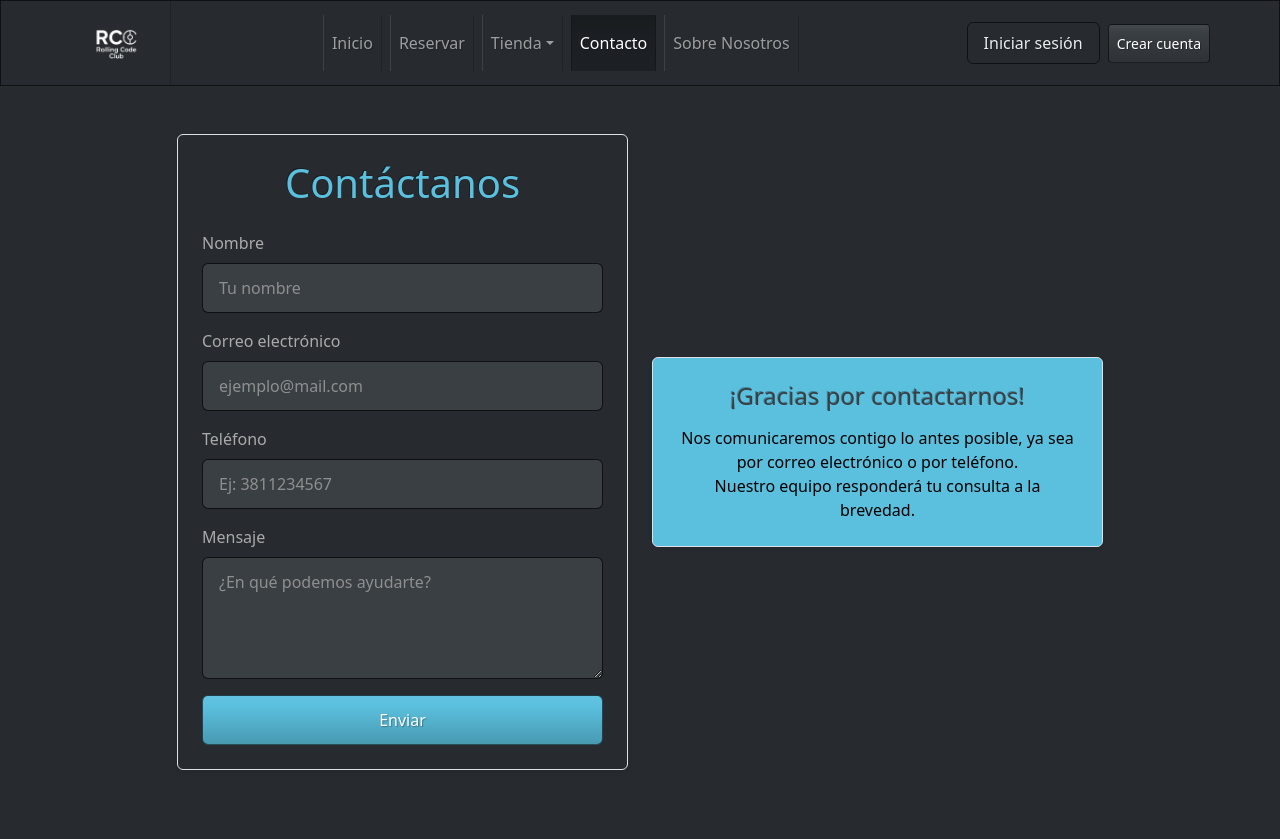
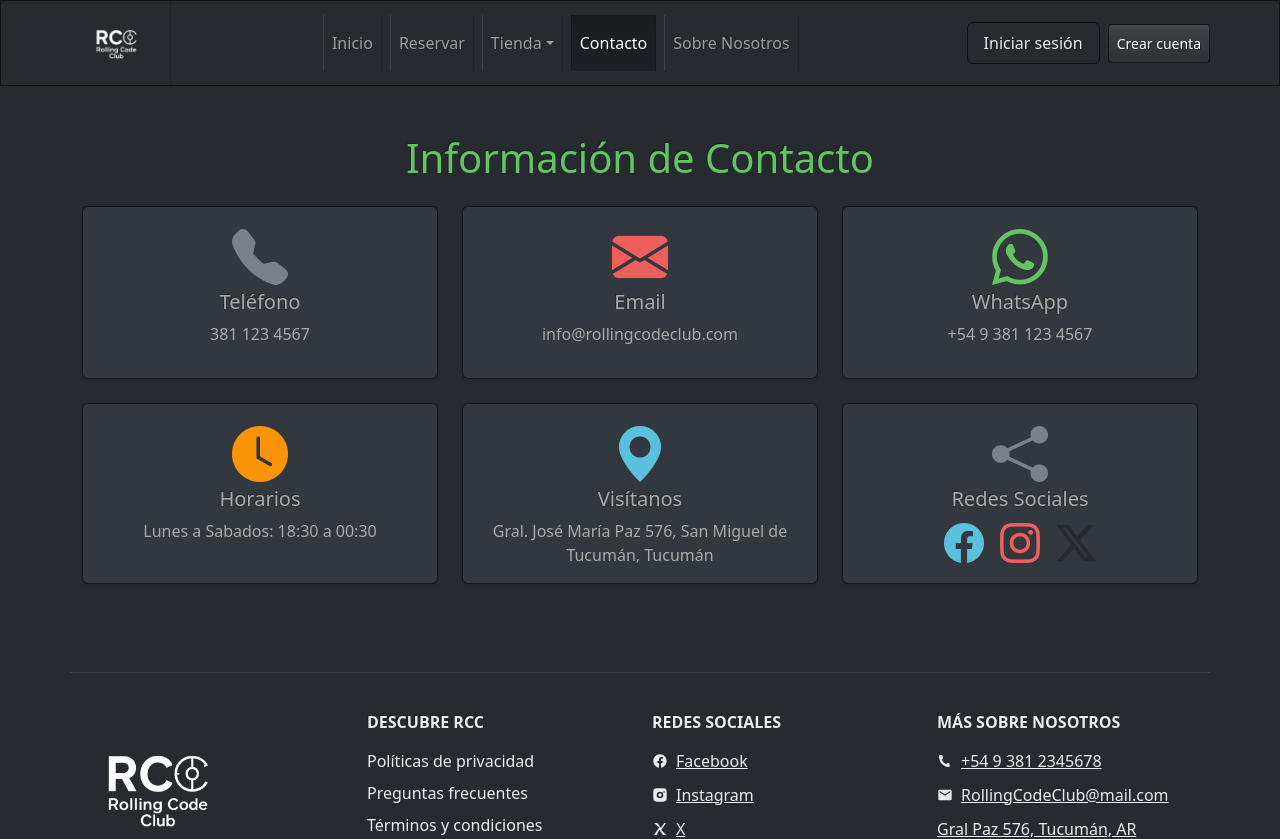
Before and after one commit to ximebarrientos/rollingCodeClub, a React (Vite) app: page /contacto in a window 1280 px wide. Shown: the top 839 px of the page. Built offline with nearby package versions, Linux system fonts and the light colour scheme.

Commit message:
cambie el formulario de contactanos por un sistema de grillas con informacion para contactarnos

```diff
--- a/src/components/pages/Contacto.jsx
+++ b/src/components/pages/Contacto.jsx
@@ -1,64 +1,80 @@
-import { Container, Row,Col,Form, Button } from "react-bootstrap";
+import { Container, Row,Col,Card } from "react-bootstrap";
 
 const Contacto = () => {
   return (
     <Container className="my-5">
-      <Row className="justify-content-center">
-        <Col xs={12} md={6} lg={5}>
-          <Form className="p-4 border rounded bg-dark shadow-sm">
-            <h2 className="mb-4 text-info text-center display-6">Contáctanos</h2>
-            <Form.Group className="mb-3" controlId="nombreContacto">
-              <Form.Label>Nombre</Form.Label>
-              <Form.Control type="text" className="bg-primary text-light" required placeholder="Tu nombre" />
-            </Form.Group>
-            <Form.Group className="mb-3" controlId="emailContacto">
-              <Form.Label>Correo electrónico</Form.Label>
-              <Form.Control
-                type="email"
-                className="bg-primary text-light"
-                required
-                placeholder="ejemplo@mail.com"
-              />
-            </Form.Group>
-            <Form.Group className="mb-3" controlId="telefonoContacto">
-              <Form.Label>Teléfono</Form.Label>
-              <Form.Control type="tel" className="bg-primary text-light" required placeholder="Ej: 3811234567" />
-            </Form.Group>
-            <Form.Group className="mb-3" controlId="mensajeContacto">
-              <Form.Label>Mensaje</Form.Label>
-              <Form.Control
-                as="textarea"
-                rows={4}
-                className="bg-primary text-light"
-                required
-                placeholder="¿En qué podemos ayudarte?"
-              />
-            </Form.Group>
-            <div className="d-grid">
-              <Button variant="info" type="submit">
-                Enviar
-              </Button>
-            </div>
-          </Form>
-        </Col>
-        <Col
-          xs={12}
-          md={6}
-          lg={5}
-          className="d-flex align-items-center justify-content-center mt-4 mt-md-0"
-        >
-          <div className="p-4 border rounded bg-info shadow-sm w-100 text-center text-black">
-            <h4 className="mb-3 text-primary">¡Gracias por contactarnos!</h4>
-            <p className="mb-0">
-              Nos comunicaremos contigo lo antes posible, ya sea por correo
-              electrónico o por teléfono.
-              <br />
-              Nuestro equipo responderá tu consulta a la brevedad.
-            </p>
-          </div>
-        </Col>
-      </Row>
-    </Container>
+            <h2 className="mb-4 text-center text-success display-6">Información de Contacto</h2>
+            <Row className="g-4 justify-content-center">
+                <Col xs={12} md={6} lg={4}>
+                    <Card className="h-100 text-center shadow-sm">
+                        <Card.Body>
+                            <i className="bi bi-telephone-fill display-4 text-secondary mb-3"></i>
+                            <Card.Title>Teléfono</Card.Title>
+                            <Card.Text>
+                                <p>381 123 4567</p>
+                            </Card.Text>
+                        </Card.Body>
+                    </Card>
+                </Col>
+                <Col xs={12} md={6} lg={4}>
+                    <Card className="h-100 text-center shadow-sm">
+                        <Card.Body>
+                            <i className="bi bi-envelope-fill display-4 text-danger mb-3"></i>
+                            <Card.Title>Email</Card.Title>
+                            <Card.Text>
+                                <p>info@rollingcodeclub.com</p>
+                            </Card.Text>
+                        </Card.Body>
+                    </Card>
+                </Col>
+                <Col xs={12} md={6} lg={4}>
+                    <Card className="h-100 text-center shadow-sm">
+                        <Card.Body>
+                            <i className="bi bi-whatsapp display-4 text-success mb-3"></i>
+                            <Card.Title>WhatsApp</Card.Title>
+                            <Card.Text>
+                                <p>+54 9 381 123 4567</p>
+                            </Card.Text>
+                        </Card.Body>
+                    </Card>
+                </Col>
+                <Col xs={12} md={6} lg={4}>
+                    <Card className="h-100 text-center shadow-sm">
+                        <Card.Body>
+                            <i className="bi bi-clock-fill display-4 text-warning mb-3"></i>
+                            <Card.Title>Horarios</Card.Title>
+                            <Card.Text>
+                                Lunes a Sabados: 18:30 a 00:30
+                            </Card.Text>
+                        </Card.Body>
+                    </Card>
+                </Col>
+                <Col xs={12} md={6} lg={4}>
+                    <Card className="h-100 text-center shadow-sm">
+                        <Card.Body>
+                            <i className="bi bi-geo-alt-fill display-4 text-info mb-3"></i>
+                            <Card.Title>Visítanos</Card.Title>
+                            <Card.Text>
+                                Gral. José María Paz 576, San Miguel de Tucumán, Tucumán
+                            </Card.Text>
+                        </Card.Body>
+                    </Card>
+                </Col>
+                <Col xs={12} md={6} lg={4}>
+                    <Card className="h-100 text-center shadow-sm">
+                        <Card.Body>
+                            <i className="bi bi-share-fill display-4 text-secondary mb-3"></i>
+                            <Card.Title>Redes Sociales</Card.Title>
+                            <Card.Text>
+                                <a href="https://facebook.com" target="_blank" className="me-3 text-info"><i className="bi bi-facebook display-6"></i></a>
+                                <a href="https://instagram.com" target="_blank" className="me-3 text-danger"><i className="bi bi-instagram display-6"></i></a>
+                                <a href="https://twitter.com" target="_blank" className="text-dark"><i className="bi bi-twitter-x display-6"></i></a>
+                            </Card.Text>
+                        </Card.Body>
+                    </Card>
+                </Col>
+            </Row>
+        </Container>
   );
 };
 
```
